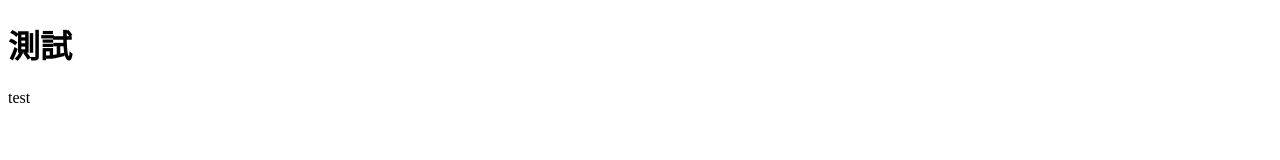
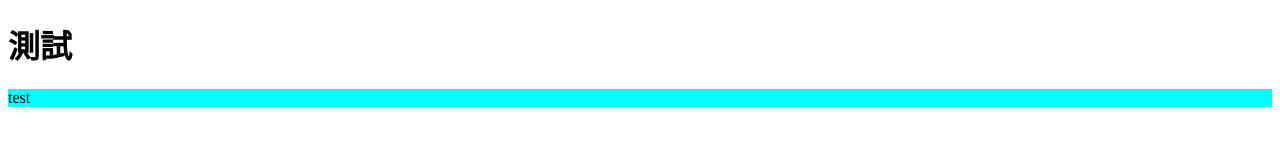
Before and after one commit to 12RUJUN/0829, a plain HTML site: page index.html in a window 1280 px wide. Drawn offline with Linux system fonts and the light colour scheme.

Commit message:
Update index.html

```diff
--- a/index.html
+++ b/index.html
@@ -4,10 +4,15 @@
     <meta charset="UTF-8">
     <meta name="viewport" content="width=device-width, initial-scale=1.0">
     <title>Document</title>
+    <style>
+        .all{
+            background-color: aqua;
+        }
+    </style>
 </head>
 <body>
     <h1>測試</h1>
-    <div>test</div>
+    <div class="all">test</div>
     <a href="./page-1.html"></a>
 </body>
 </html>
```
